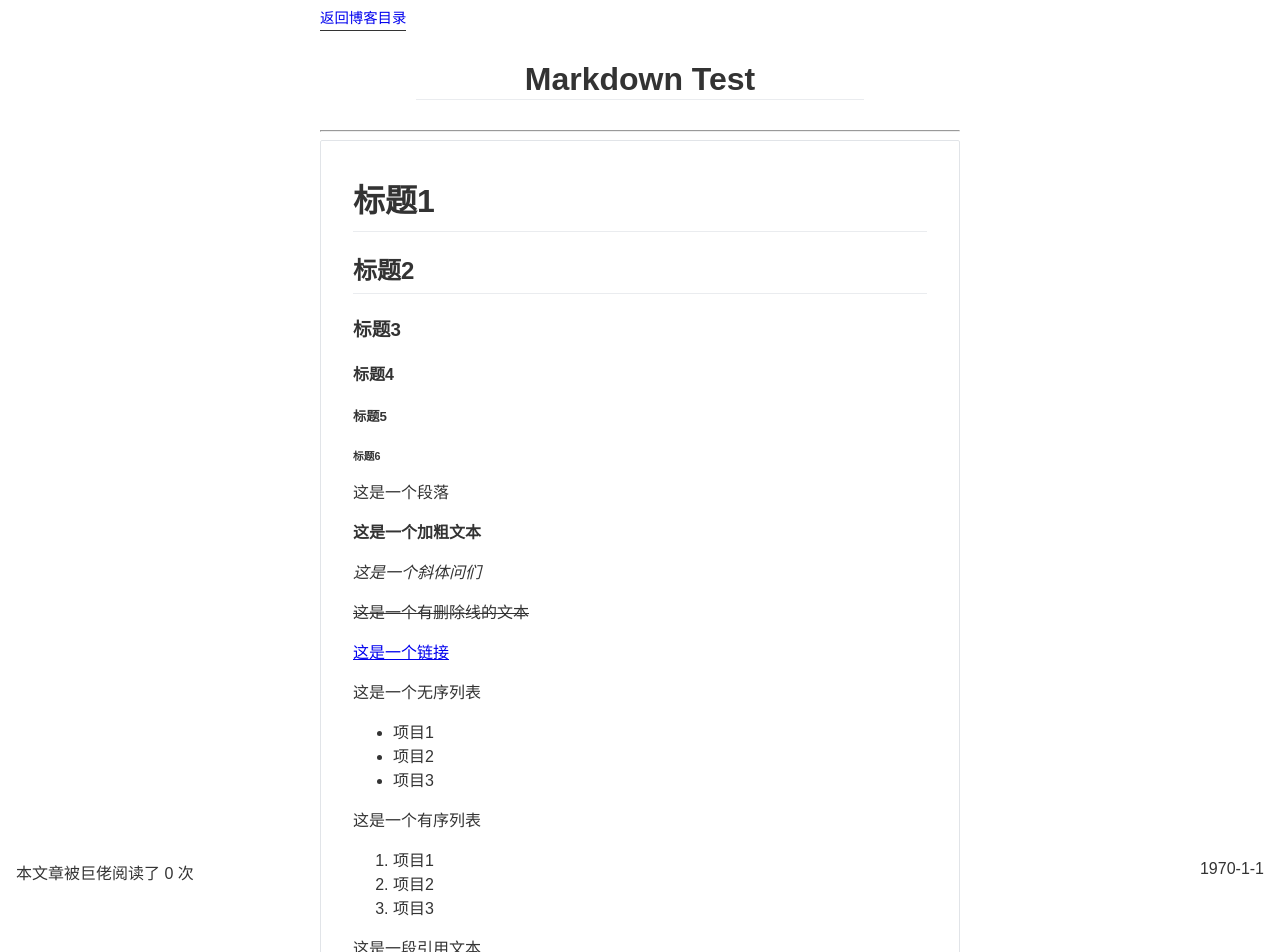
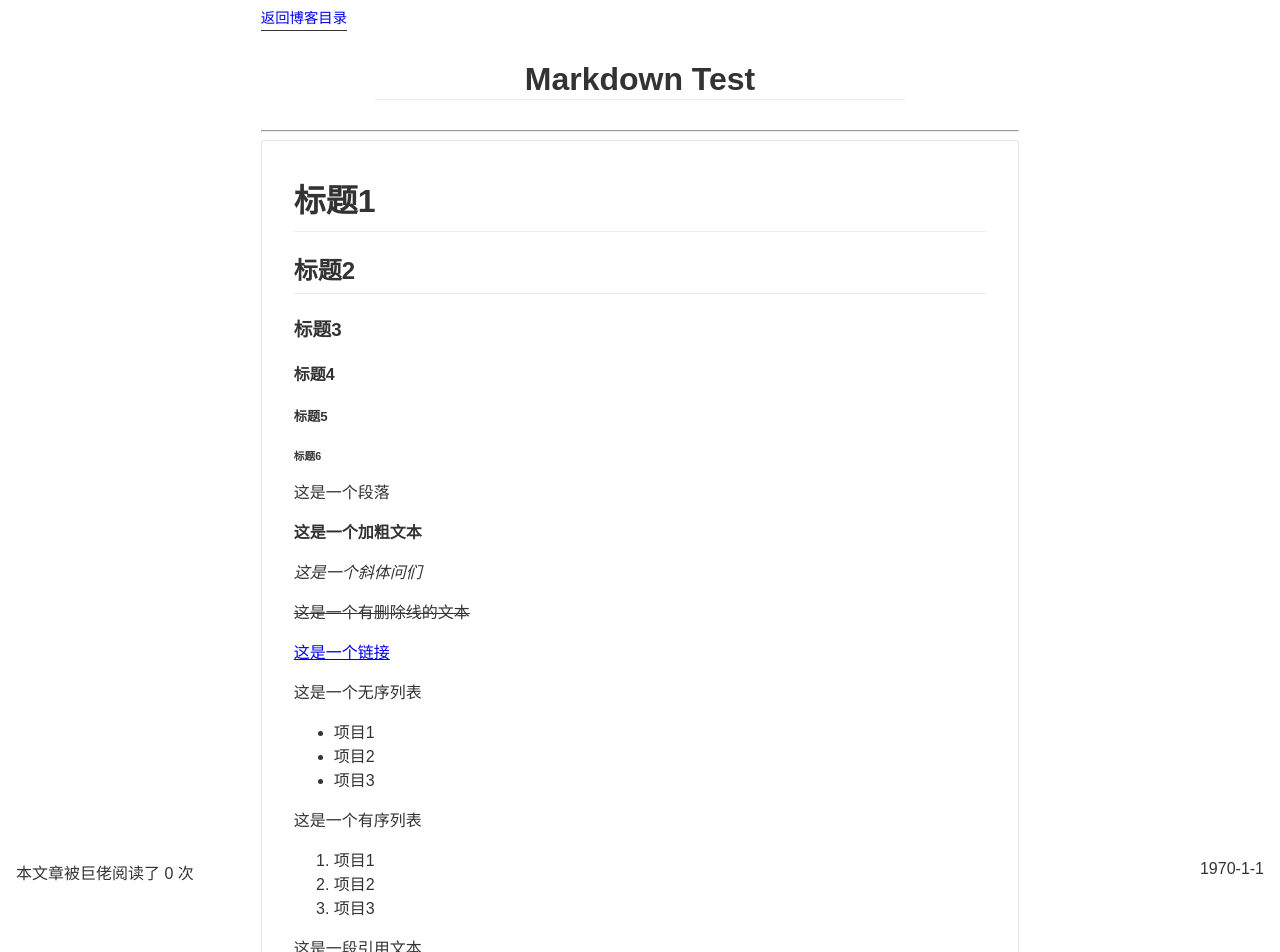
Before and after one commit to Lazygrumm/Earth-Messenger, a Jekyll site: the page built from _posts/1970-1-1-markdown-test.md, in a window 1280 px wide. Shown: the top 952 px of the page. Built offline with Jekyll 4.4.1, drawn with Linux system fonts in a browser that asks for light colours; formulas are drawn with MathJax 3; comment, search, counter and statistics services are not loaded.

Commit message:
更新了一点点东西

```diff
--- a/assets/style/blog.css
+++ b/assets/style/blog.css
@@ -4,7 +4,9 @@
 }
 
 code {
-    font-family: monospace;
+    font-family: monospace, '等距更纱黑体 SC ', sans-serif;
+    background-color: #f6f8f9;
+    border-radius: 3px;
 }
 
 pre {
@@ -48,7 +50,7 @@
 
 .container {
     margin: auto;
-    max-width: 40em;
+    max-width: 60%;
     overflow: hidden;
 }
 
--- a/assets/style/highlight.css
+++ b/assets/style/highlight.css
@@ -41,6 +41,11 @@
     font-style: italic;
 }
 
+.highlight code .cm {
+    color: #2f962f;
+    font-style: italic;
+}
+
 .highlight code .nl {
     color: #2844bd;
     font-weight: 700;
```
